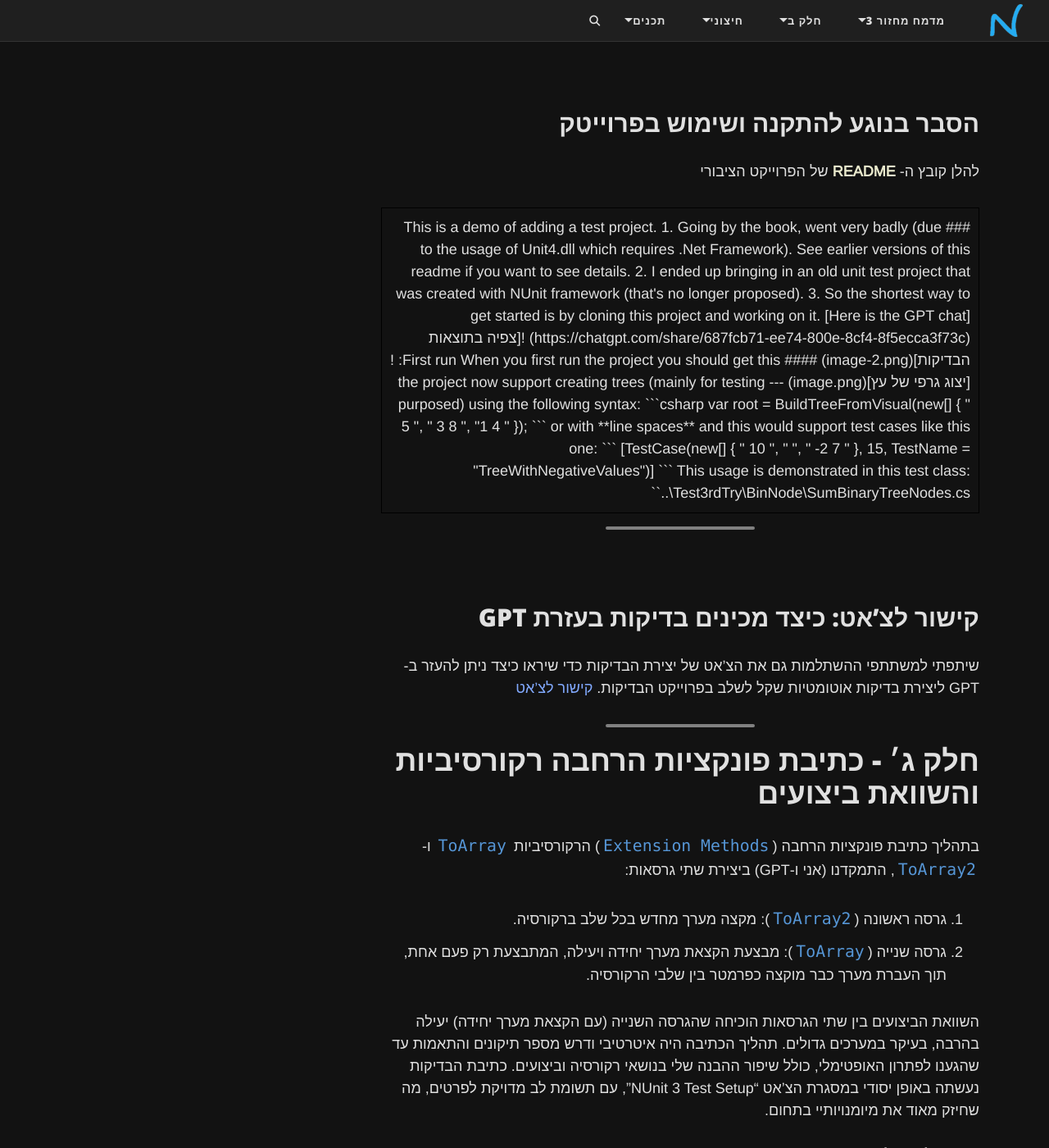
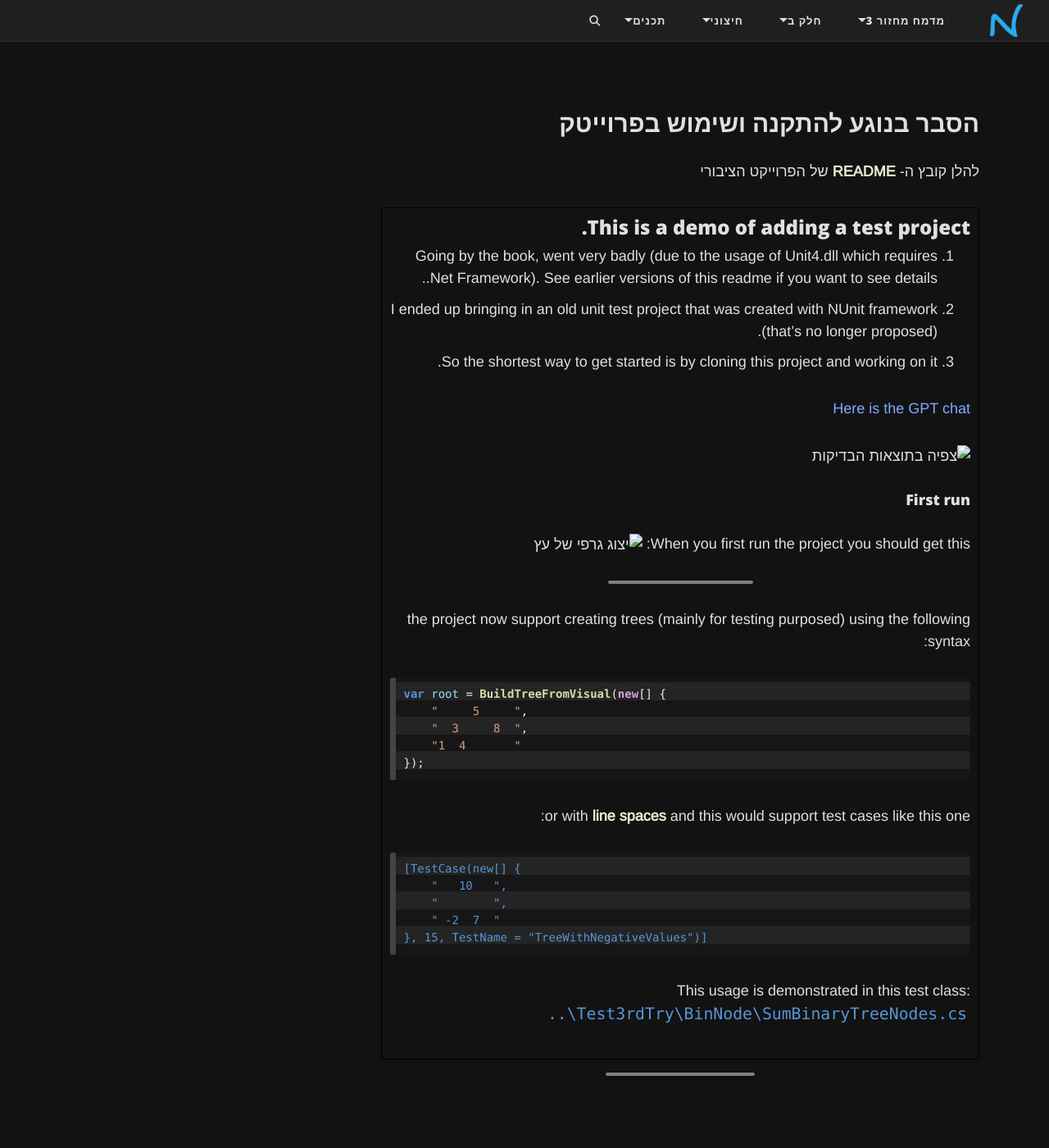
Before and after one commit to 3strategy/BeautifulYesodot, a Jekyll site: the page built from _posts/2025-07-31-mivney_summary_task.md, in a window 1280 px wide and 1400 px high, scrolled down 1563 px. Shown: the whole window at 82% size. Built offline with Jekyll 4.4.1, drawn with Linux system fonts in a browser that asks for light colours; comment, search, counter and statistics services are not loaded; some of the changed text lies outside the part shown.

Commit message:
תיקון בעניין ה-page break והוספת markdown="1" ל-DIV של מסגרת ה-README

```diff
--- a/_posts/2025-07-31-mivney_summary_task.md
+++ b/_posts/2025-07-31-mivney_summary_task.md
@@ -42,7 +42,7 @@
 
 להלן קובץ ה- **README** של הפרוייקט הציבורי
 
-<div style="border: 1px solid black; padding: 10px;">
+<div markdown ="1" style="border: 1px solid black; padding: 10px;">
 ### This is a demo of adding a test project.
 
 1. Going by the book, went very badly (due to the usage of Unit4.dll which requires .Net Framework). See earlier versions of this readme if you want to see details.
```
Also changed, not shown: other parts of _posts/2025-07-31-mivney_summary_task.md (+1 -1 lines).
